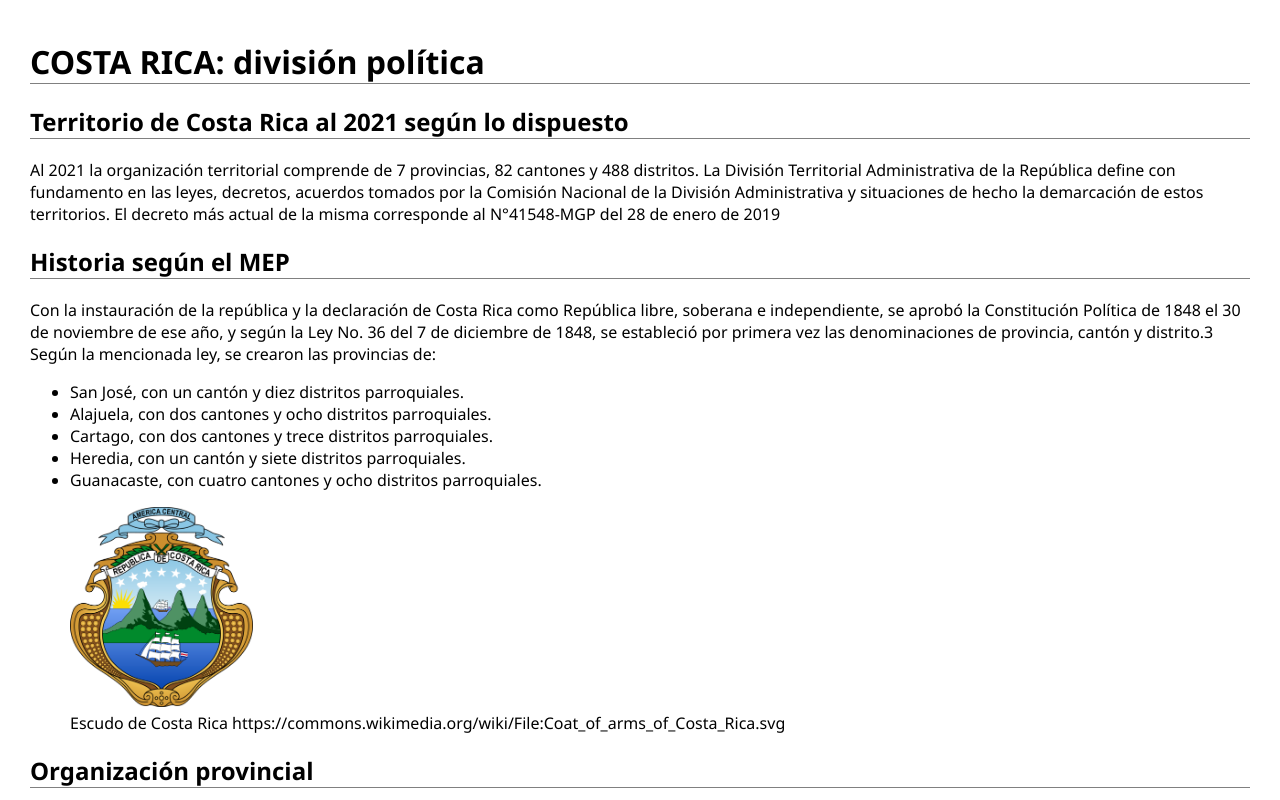
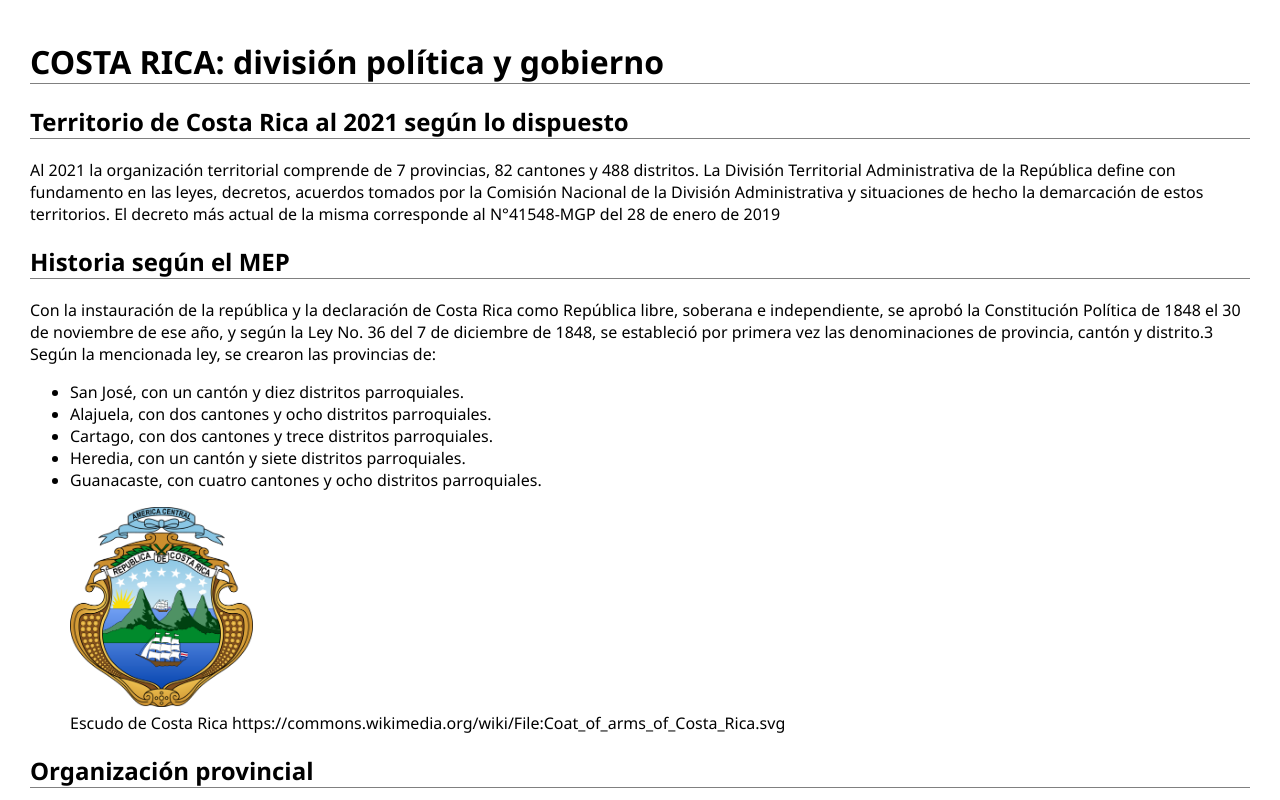
Before and after one commit to federico-rojas-cenfotec/federico-rojas-cenfotec.github.io, a plain HTML site: page index.html in a window 1280 px wide. Shown: the top 800 px of the page. Drawn offline with Linux system fonts and the light colour scheme.

Commit message:
Repositorio creado
Nuevo repositorio para mi trabajo en Web Developer Beginner

```diff
--- a/index.html
+++ b/index.html
@@ -39,7 +39,7 @@
 </head>
 <body>
     <header>
-        <h1>COSTA RICA: división política</h1>
+        <h1>COSTA RICA: división política y gobierno</h1>
         <h2>Territorio de Costa Rica al 2021 según lo dispuesto</h2>
     </header>
     <main>
```
